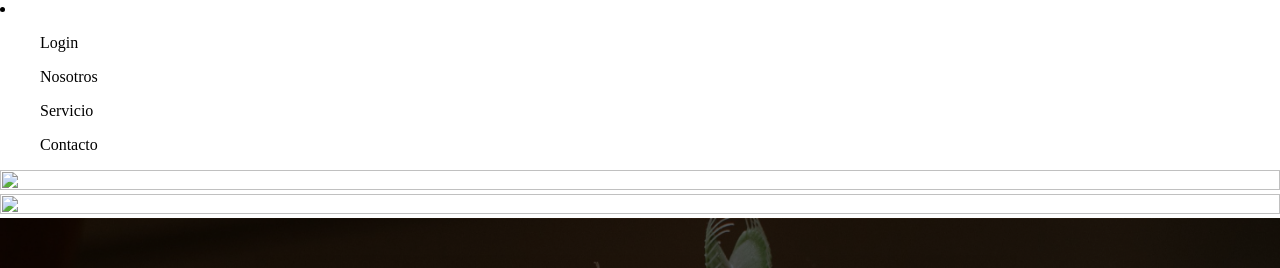
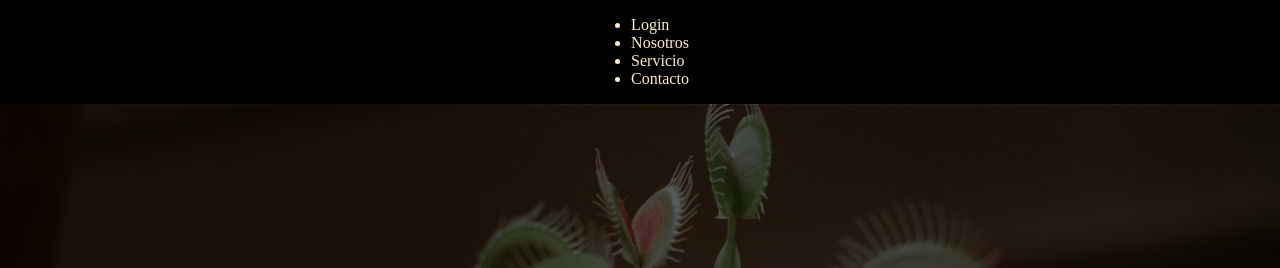
Before and after one commit to Pikuzt/PlantasCarnivoras, a plain HTML site: page index.html in a window 1280 px wide. Shown: the top 268 px of the page. Drawn offline with Linux system fonts and the light colour scheme.

Commit message:
creando menu

```diff
--- a/css/style.css
+++ b/css/style.css
@@ -3,6 +3,23 @@ body{
     margin: 0;
 
 }
+
+.header-conteiner{
+    display: flex;
+    justify-content: center;
+    background-color: black;
+}
+
+.item{
+    order: 2;
+
+}
+
+.menu ul li {
+    color: blanchedalmond;
+    text-decoration: none;
+}
+
 .banner{
     position: relative;
     display: inline-block;
--- a/index.html
+++ b/index.html
@@ -12,17 +12,24 @@
     </script>
 </head>
 <body>
-    <header>
-        <nav>
-            <li>
-                <ul>Login</ul>
-                <ul>Nosotros</ul>
-                <ul>Servicio</ul>
-                <ul>Contacto</ul>
-                <img src="" alt="">
-                <img src="" alt="">
-            </li>
-        </nav>
+    <header class="header-conteiner">
+        <div class="item">
+
+            <nav class="menu">
+                <ul>
+                    <li>Login</li>
+                    <li>Nosotros</li>
+                    <li>Servicio</li>
+                    <li>Contacto</li>
+
+                </ul>
+            </nav>
+
+        </div>
+        <div class="item"></div>
+
+
+
     </header>
     <section class="banner">
         <div class="text_img">
```
